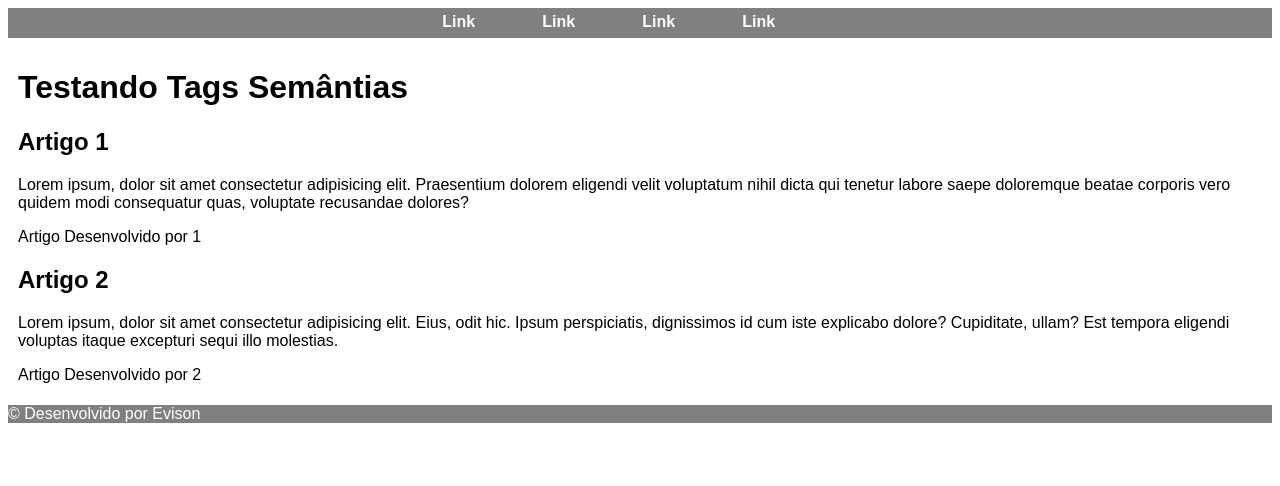
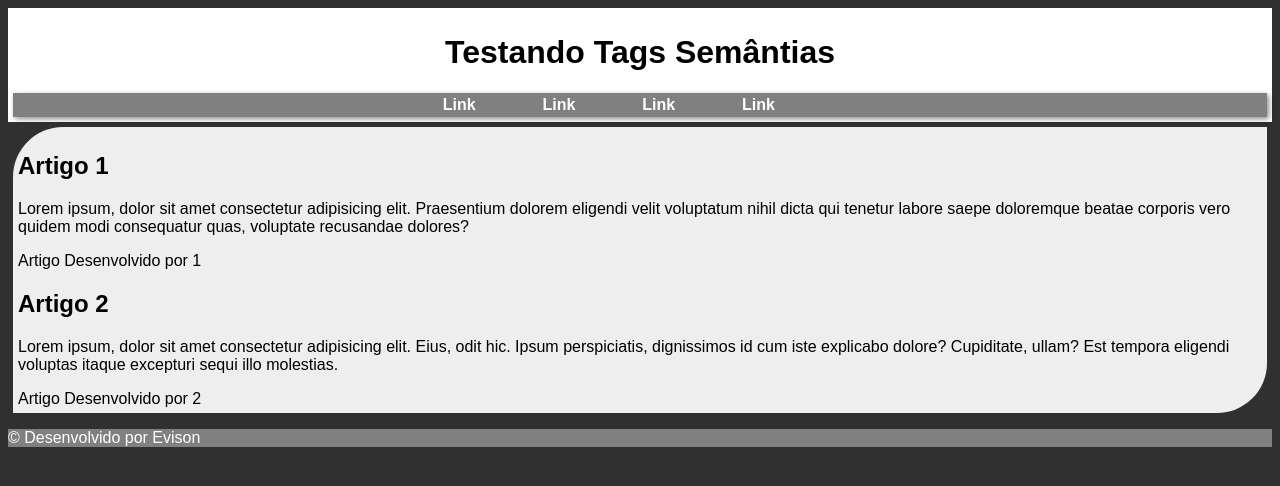
Before and after one commit to evisonpacheco/html5-css3, a plain HTML site: page exercicios resolvidos/ex021_ModelosDeCaixas/caixas02.html in a window 1280 px wide. Drawn offline with Linux system fonts and the light colour scheme.

Commit message:
add/caixas02.html

```diff
--- a/exercicios resolvidos/ex021_ModelosDeCaixas/caixas02.html
+++ b/exercicios resolvidos/ex021_ModelosDeCaixas/caixas02.html
@@ -4,21 +4,27 @@
     <meta charset="UTF-8">
     <meta http-equiv="X-UA-Compatible" content="IE=edge">
     <meta name="viewport" content="width=device-width, initial-scale=1.0">
-    <title>Document</title>
+    <title>Tags Semânticas</title>
     <style>
         body{
             font-family: Arial, Helvetica, sans-serif;
+            background-color: #303030;
         }
         header{
-            width: auto;
-            height: 20px;
-            background-color: gray;
+            background-color: white;
             text-align: center;
             padding: 5px;
+        }
+        nav{
+            background-color: gray;
+            padding: 3px;
+            box-shadow: 2px 2px 5px rgba(0, 0, 0, 0.438) ;
         }
         main{
             padding: 5px;
             margin: 5px;
+            background-color: #eeeeee;
+            border-radius: 50px 0px;
         }
         footer{
             background-color: gray;
@@ -38,6 +44,7 @@
 </head>
 <body>
     <header>
+        <h1>Testando Tags Semântias</h1>
         <nav>
             <a href="#">Link</a>
             <a href="#">Link</a>
@@ -47,7 +54,7 @@
     </header>
 
     <main>
-        <h1>Testando Tags Semântias</h1>
+
         <section>
             <article>
                 <h2>Artigo 1</h2>
```
Also changed, not shown: anotações.txt.
